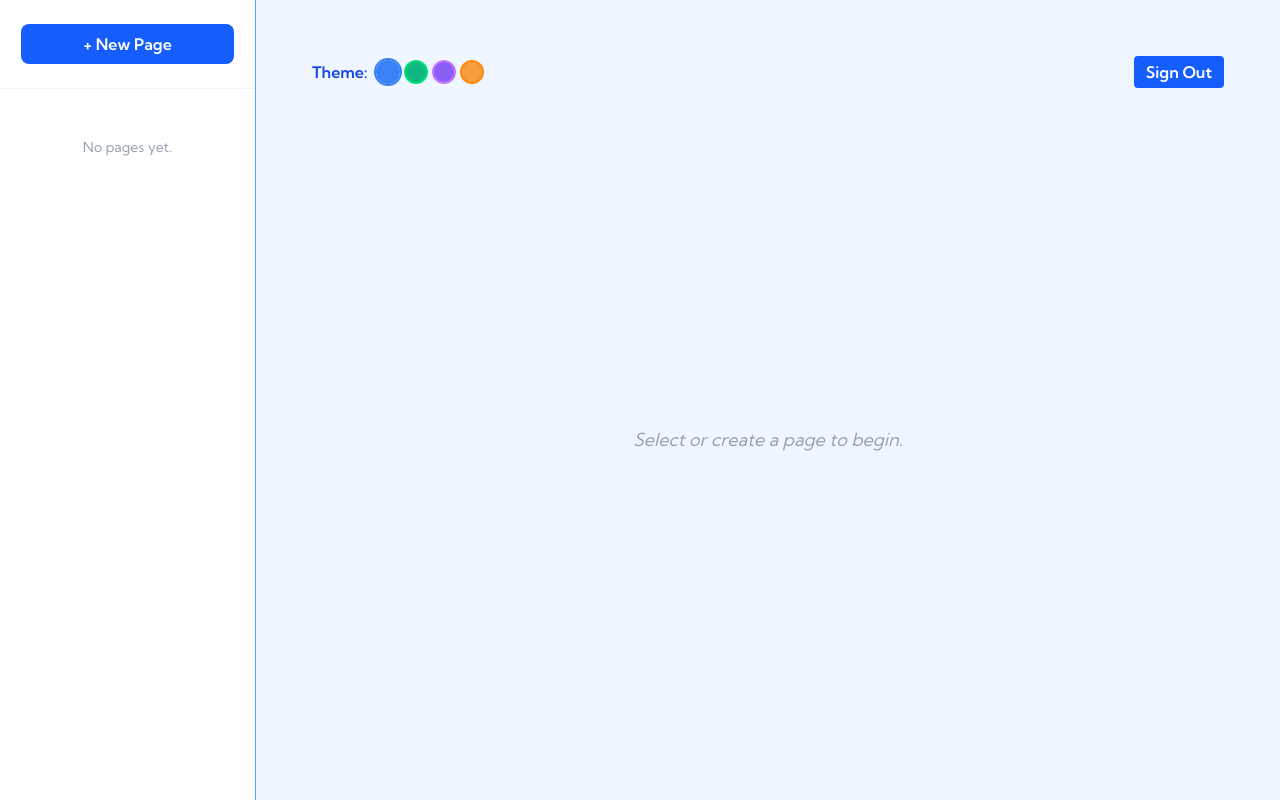
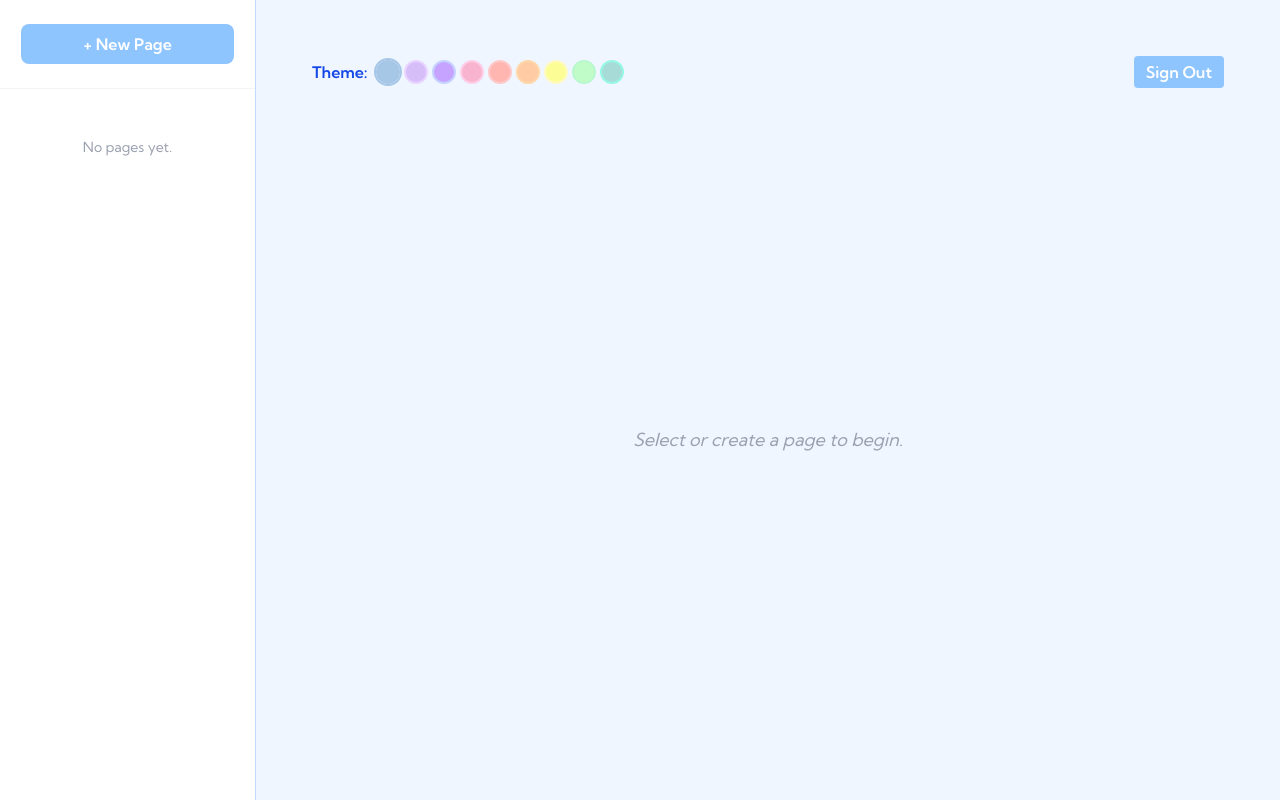
Before and after one commit to mathantkumar/vault51, a Next.js app: page / in a window 1280 px wide. Built offline with nearby package versions, Linux system fonts and the light colour scheme.

Commit message:
add pastel themes

```diff
--- a/components/NotionLite.tsx
+++ b/components/NotionLite.tsx
@@ -21,10 +21,87 @@ type Theme = {
 };
 
 const THEMES: Theme[] = [
-  { name: 'Blue', accent: 'blue', accentHex: '#3B82F6', accentBg: 'bg-blue-600', accentBorder: 'border-blue-400', accentText: 'text-blue-700', paleBg: 'bg-blue-50' },
-  { name: 'Green', accent: 'green', accentHex: '#10B981', accentBg: 'bg-green-600', accentBorder: 'border-green-400', accentText: 'text-green-700', paleBg: 'bg-green-50' },
-  { name: 'Purple', accent: 'purple', accentHex: '#8B5CF6', accentBg: 'bg-purple-600', accentBorder: 'border-purple-400', accentText: 'text-purple-700', paleBg: 'bg-purple-50' },
-  { name: 'Orange', accent: 'orange', accentHex: '#F59E42', accentBg: 'bg-orange-500', accentBorder: 'border-orange-400', accentText: 'text-orange-700', paleBg: 'bg-orange-50' },
+  {
+    name: 'Pastel Sky',
+    accent: 'blue',
+    accentHex: '#A7C7E7', // Soft sky blue
+    accentBg: 'bg-blue-300',
+    accentBorder: 'border-blue-200',
+    accentText: 'text-blue-700',
+    paleBg: 'bg-blue-50',
+  },
+  {
+    name: 'Pastel Lavender',
+    accent: 'purple',
+    accentHex: '#D6BEF8', // Gentle lavender
+    accentBg: 'bg-purple-300',
+    accentBorder: 'border-purple-200',
+    accentText: 'text-purple-700',
+    paleBg: 'bg-purple-50',
+  },
+  {
+    name: 'Pastel Lilac',
+    accent: 'lilac',
+    accentHex: '#C5A3FF', // Light lilac purple
+    accentBg: 'bg-indigo-300',
+    accentBorder: 'border-indigo-200',
+    accentText: 'text-indigo-700',
+    paleBg: 'bg-indigo-50',
+  },
+  {
+    name: 'Pastel Rose',
+    accent: 'pink',
+    accentHex: '#F8B4CD', // Delicate rose pink
+    accentBg: 'bg-pink-300',
+    accentBorder: 'border-pink-200',
+    accentText: 'text-pink-700',
+    paleBg: 'bg-pink-50',
+  },
+  {
+    name: 'Pastel Coral',
+    accent: 'coral',
+    accentHex: '#FFB6B0', // Soft coral
+    accentBg: 'bg-red-300',
+    accentBorder: 'border-red-200',
+    accentText: 'text-red-700',
+    paleBg: 'bg-red-50',
+  },
+  {
+    name: 'Pastel Peach',
+    accent: 'orange',
+    accentHex: '#FFCBA4', // Soft peach
+    accentBg: 'bg-orange-300',
+    accentBorder: 'border-orange-200',
+    accentText: 'text-orange-700',
+    paleBg: 'bg-orange-50',
+  },
+  {
+    name: 'Pastel Lemon',
+    accent: 'yellow',
+    accentHex: '#FDFD96', // Pale lemon yellow
+    accentBg: 'bg-yellow-200',
+    accentBorder: 'border-yellow-100',
+    accentText: 'text-yellow-700',
+    paleBg: 'bg-yellow-50',
+  },
+  {
+    name: 'Pastel Mint',
+    accent: 'green',
+    accentHex: '#BFFCC6', // Light mint green
+    accentBg: 'bg-green-300',
+    accentBorder: 'border-green-200',
+    accentText: 'text-green-700',
+    paleBg: 'bg-green-50',
+  },
+  {
+    name: 'Pastel Teal',
+    accent: 'teal',
+    accentHex: '#A7DBD8', // Muted teal
+    accentBg: 'bg-teal-300',
+    accentBorder: 'border-teal-200',
+    accentText: 'text-teal-700',
+    paleBg: 'bg-teal-50',
+  },
 ];
 const THEME_KEY = 'notionlite_theme';
 const STORAGE_KEY = 'notionlite_pages';
```
